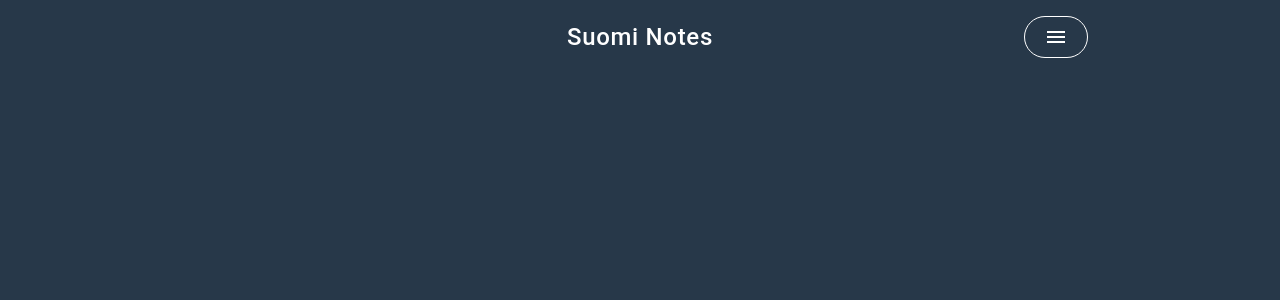
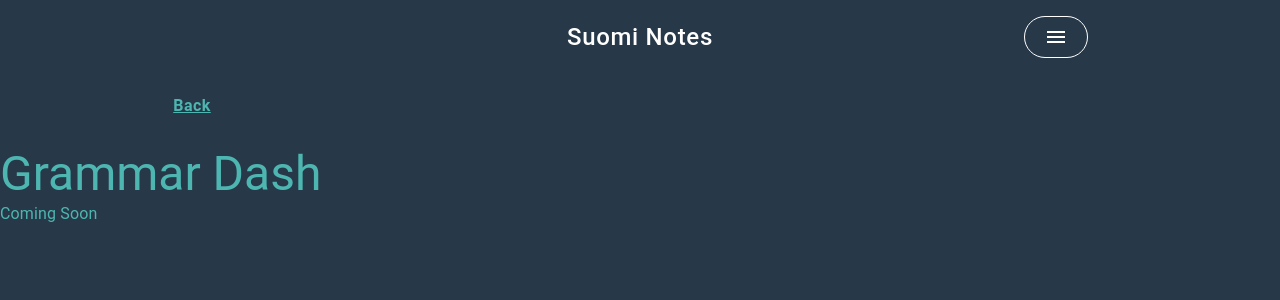
Before and after one commit to Curtis-Thomas/suominotes, a React (Vite) app: page /grammarDash in a window 1280 px wide. Before the commit this address had no page. Shown: the top 300 px of the page. Built offline with nearby package versions, Linux system fonts and the light colour scheme.

Commit message:
add: grammar dash

```diff
--- a/src/App.tsx
+++ b/src/App.tsx
@@ -20,6 +20,8 @@ import ChineseDash from "./language/chinese/components/navigation/navigationPage
 import ChineseNotesMain from "./language/chinese/components/navigation/navigationPage/notes/ChineseNotesMain";
 import ChineseNotesDash from "./language/chinese/components/navigation/navigationPage/ChineseNotesDash";
 
+import GrammarDash from "./components/grammar/GrammarDash";
+
 const routeConfig = [
   { path: "/", component: Main },
 
@@ -28,6 +30,9 @@ const routeConfig = [
   { path: "/notesDash", component: NotesDash },
   { path: "/vocabularyDash", component: VocabularyDash },
   { path: "/flashCardsDash", component: FlashCardsDash },
+
+  //Grammar
+  { path: "/grammarDash", component: GrammarDash },
 
   // Flash Cards
   { path: "/flashCardsAnimals", component: FlashCardAnimals },
--- /dev/null
+++ b/src/components/grammar/GrammarDash.tsx
@@ -0,0 +1,14 @@
+import { Box, Typography } from "@mui/material";
+import NavBar from "../navigation/navBar/NavBar";
+
+function GrammarDash() {
+  return (
+    <Box>
+      <NavBar route="/englishDash" />
+      <Typography variant="h3">Grammar Dash</Typography>
+      <Typography>Coming Soon</Typography>
+    </Box>
+  );
+}
+
+export default GrammarDash;
```
